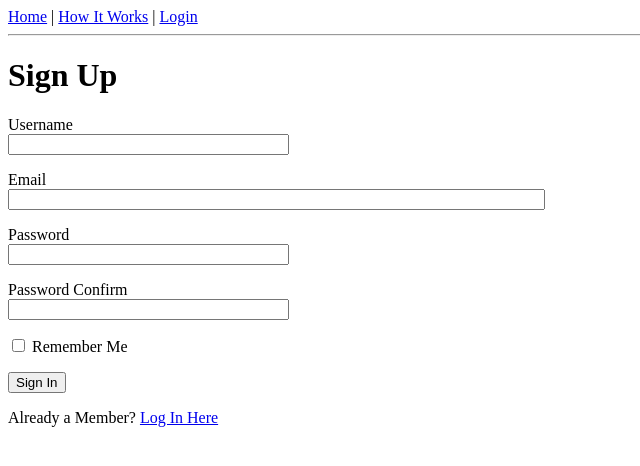
After one commit to rpp114/cards, a Flask app: page /signup in a window 1280 px wide. The commit adds this page. Shown: the top 466 px of the page, without its empty margins (0-640 px from the left). Run offline with Flask 2, Linux system fonts and the light colour scheme; parts of the project's set-up code (start-up, migrations or seed data) failed here and were passed over.

Commit message:
added sign up page and log in flow

```diff
--- a/app/forms.py
+++ b/app/forms.py
@@ -1,12 +1,31 @@
 from flask_wtf import FlaskForm
 from wtforms import StringField, PasswordField, BooleanField, SubmitField, SelectField
-from wtforms.validators import DataRequired
+from wtforms.validators import DataRequired, Email, ValidationError, EqualTo
+from app.models import User
 
 class LoginForm(FlaskForm):
     username = StringField('Username', validators=[DataRequired()])
     password = PasswordField('Password', validators=[DataRequired()])
     remember_me = BooleanField('Remember Me')
     submit = SubmitField('Sign In')
+
+class SignupForm(FlaskForm):
+    username = StringField('Username', validators=[DataRequired()])
+    email = StringField('Email', validators=[DataRequired(), Email()])
+    password = PasswordField('Password', validators=[DataRequired()])
+    password2 = PasswordField('Password Confirm', validators=[DataRequired(), EqualTo('password')])
+    remember_me = BooleanField('Remember Me')
+    submit = SubmitField('Sign In')
+
+    def validate_username(self, username):
+        user = User.query.filter_by(username=username.data).first()
+        if user is not None:
+            raise ValidationError('Please use a different UserName')
+
+    def validate_email(self, email):
+        user = User.query.filter_by(email=email.data).first()
+        if user is not None:
+            raise ValidationError('Please use a different Email')
 
 class CardProfileForm(FlaskForm):
     company_name = SelectField('Company Name')
--- a/app/routes.py
+++ b/app/routes.py
@@ -1,11 +1,14 @@
 from flask import render_template, flash, url_for, redirect, request
 from app import app, db, models
-from app.forms import LoginForm, CardProfileForm
-from flask_login import current_user, login_user, login_required
+from app.forms import LoginForm, CardProfileForm, SignupForm
+from flask_login import current_user, login_user, login_required, logout_user
 
 @app.route('/')
 @app.route('/index')
 def index():
+	if current_user.is_authenticated:
+		return redirect(url_for('user_cards'))
+
 	title = 'Travel Hacker'
 
 	user = {'username': 'Ray'}
@@ -24,18 +27,42 @@ def how_it_works():
 
 	return render_template('how_it_works.html')
 
+@app.route('/logout')
+def logout():
+	logout_user()
+	return redirect(url_for('index'))
+
+@app.route('/signup', methods=['GET', 'POST'])
+def signup():
+	if current_user.is_authenticated:
+		return redirect(url_for('user_cards'))
+
+	form = SignupForm()
+
+	if form.validate_on_submit():
+		user = models.User(username=form.username.data, email=form.email.data, status='active')
+		user.set_password(form.password.data)
+		user.set_session_token()
+
+		db.session.add(user)
+		db.session.commit()
+
+		login_user(user, remember=form.remember_me.data)
+
+		return redirect(url_for('user_cards'))
+
+	return render_template('signup.html', form=form)
+
 
 @app.route('/login', methods=['GET', 'POST'])
 def login():
 	if current_user.is_authenticated:
-		return redirct(url_for('index'))
+		return redirect(url_for('user_cards'))
 
 	form = LoginForm()
 
 	if form.validate_on_submit():
 		user = models.User.query.filter_by(username = form.username.data).first()
-
-		print(user, form.password.data)
 
 		if user is None or not user.check_password(form.password.data):
 			flash('bad login')
@@ -49,20 +76,24 @@ def login():
 	return render_template('login.html', title='Sign In', form=form)
 
 @app.route('/user/wallet')
+@login_required
 def wallet():
 
 	return render_template('wallet.html')
 
 @app.route('/user/cards')
+@login_required
 def user_cards():
 
 	companies = models.Company.query.order_by(models.Company.name).all()
 
+	# Needs Algo to Suggest Card
 	suggested_card = models.Reward.query.filter_by(card_id=304).first()
 
 	return render_template('user_cards.html', companies=companies, suggested_card = suggested_card)
 
 @app.route('/card')
+@login_required
 def card_profile():
 	card_id = request.args.get('card_id')
 
--- a/app/templates/external_base.html
+++ b/app/templates/external_base.html
@@ -4,11 +4,9 @@
     </head>
     <body>
         <div>
-            <a href="{{ url_for('index') }}">Home</a>
+            <a href="{{ url_for('index') }}">Home</a>  |
+            <a href="{{ url_for('how_it_works') }}">How It Works</a>  |
             <a href="{{ url_for('login') }}">Login</a>
-            <a href="{{ url_for('how_it_works') }}">How It Works</a>
-            <a href="{{ url_for('wallet') }}">Wallet</a>
-            <a href="{{ url_for('user_cards') }}">Profile</a>
         </div>
         <hr>
         {% with messages = get_flashed_messages() %}
--- a/app/templates/internal_base.html
+++ b/app/templates/internal_base.html
@@ -7,7 +7,8 @@
             Travel Credit Cards:
             <a href="{{ url_for('user_cards') }}">Home</a>
             <a href="{{ url_for('wallet') }}">Wallet</a>
-            <a href="{{ url_for('index') }}">Index</a></a>
+            <a href="{{ url_for('user_cards') }}">User Profile</a>
+            <a href="{{ url_for('logout') }}">Log Out</a>
         </div>
         <hr>
         {% with messages = get_flashed_messages() %}
--- a/app/templates/login.html
+++ b/app/templates/login.html
@@ -15,4 +15,7 @@
       <p>{{ form.remember_me() }} {{ form.remember_me.label }}</p>
       <p>{{ form.submit() }}</p>
   </form>
+  <p>
+    Not a Member? <a href="{{ url_for('signup') }}">Sign Up Here</a>
+  </p>
 {% endblock %}
--- /dev/null
+++ b/app/templates/signup.html
@@ -0,0 +1,41 @@
+{% extends "external_base.html" %}
+
+{% block content %}
+  <h1>Sign Up</h1>
+  <form action="" method="post" novalidate>
+    {{ form.hidden_tag() }}
+      <p>
+        {{ form.username.label }}</br>
+        {{ form.username(size=32) }}
+        {% for error in form.username.errors %}
+        <span style="color: red;">[{{error}}]</span>
+        {% endfor %}
+      </p>
+      <p>
+        {{ form.email.label }}</br>
+        {{ form.email(size=64) }}
+        {% for error in form.email.errors %}
+        <span style="color: red;">[{{error}}]</span>
+        {% endfor %}
+      </p>
+      <p>
+        {{ form.password.label }}</br>
+        {{ form.password(size=32) }}
+        {% for error in form.password.errors %}
+        <span style="color: red;">[{{error}}]</span>
+        {% endfor %}
+      </p>
+      <p>
+        {{ form.password2.label }}</br>
+        {{ form.password2(size=32) }}
+        {% for error in form.password2.errors %}
+        <span style="color: red;">[{{error}}]</span>
+        {% endfor %}
+      </p>
+      <p>{{ form.remember_me() }} {{ form.remember_me.label }}</p>
+      <p>{{ form.submit() }}</p>
+  </form>
+  <p>
+    Already a Member? <a href="{{ url_for('login') }}">Log In Here</a>
+  </p>
+{% endblock %}
--- a/app/templates/user_cards.html
+++ b/app/templates/user_cards.html
@@ -1,8 +1,8 @@
 {% extends "internal_base.html" %}
 
 {% block content %}
-  <h1>Here's your first Card:</h1>
-  <h2>{{suggested_card.card.company.name}} - {{suggested_card.card.name}}</h2>
+  <h1>Hello {{ current_user.username}}, here's your first Card:</h1>
+  <h2><a href="{{ url_for('card_profile', card_id=suggested_card.card.id) }}">{{suggested_card.card.company.name}} - {{suggested_card.card.name}}</a></h2>
   <h3>Here's all the other ones you could get</h3>
   {% for company in companies %}
     <h4> {{company.name}}</h4>
```
Also changed, not shown: app/models.py (+6 -2 lines).
